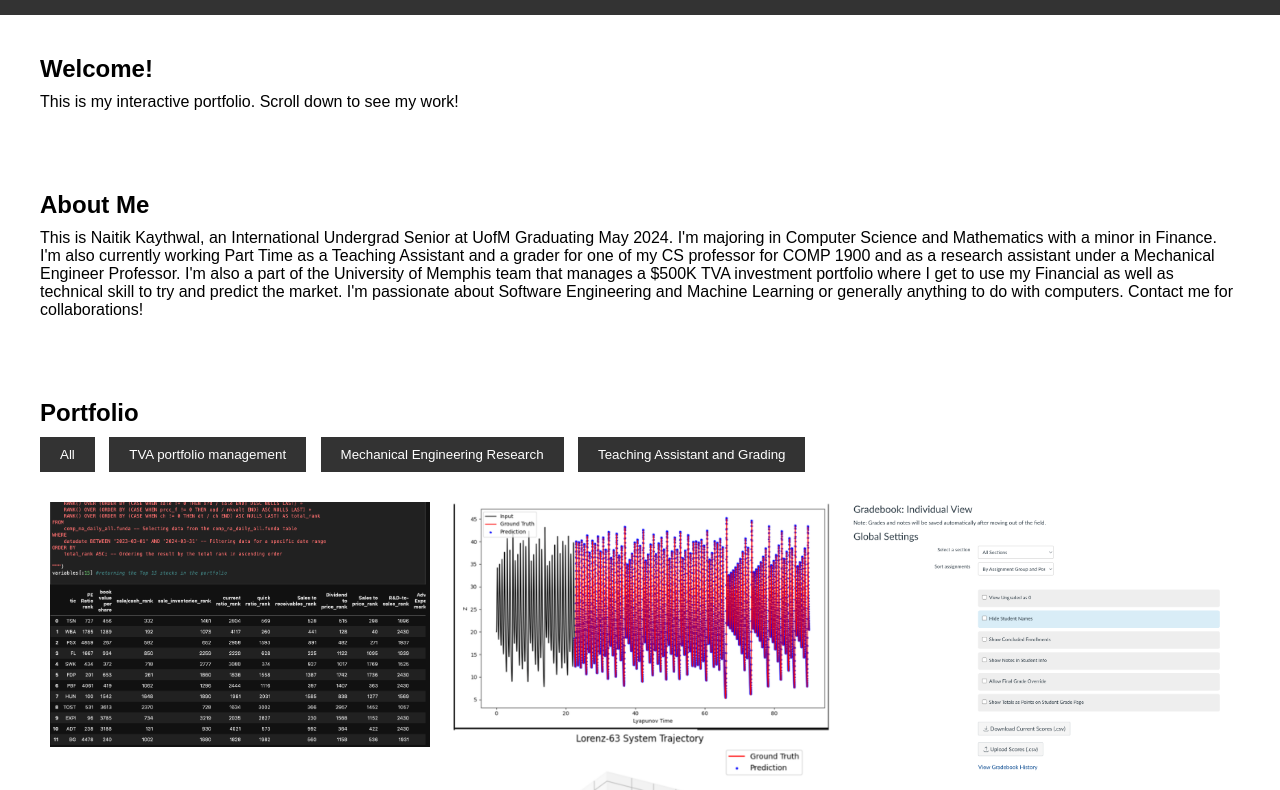
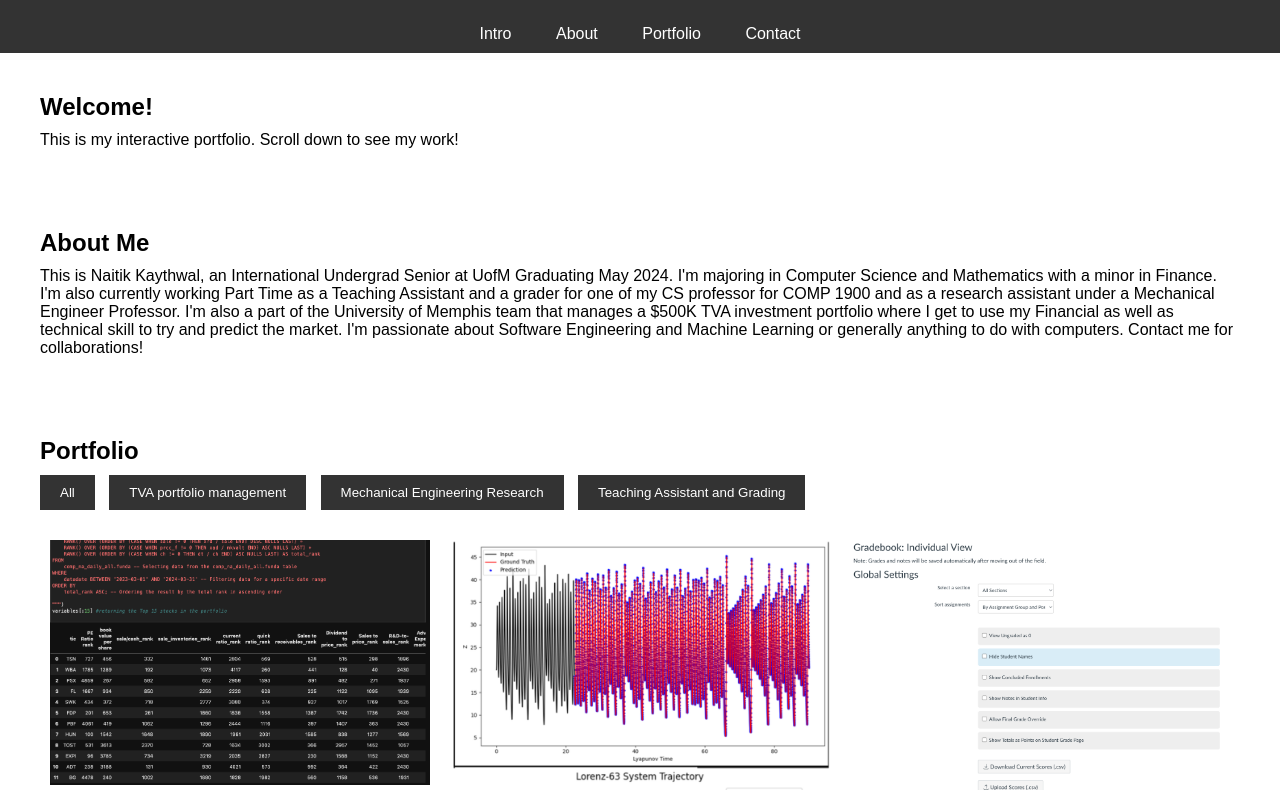
Before and after one commit to NaitikKaythwal/sa15, a plain HTML site: page index.html in a window 1280 px wide. Shown: the part 72-862 px from the top of the page. Drawn offline with Linux system fonts and the light colour scheme.

Commit message:
Adding navbar

```diff
--- a/index.html
+++ b/index.html
@@ -11,6 +11,15 @@
     <header>
       <h1>My Interactive Portfolio</h1>
     </header>
+
+    <nav>
+        <ul>
+          <li><a href="#intro">Intro</a></li>
+          <li><a href="#about">About</a></li>
+          <li><a href="#portfolio">Portfolio</a></li>
+          <li><a href="#contact">Contact</a></li>
+        </ul>
+      </nav>
 
     <section id="intro">
       <h2>Welcome!</h2>
--- a/styles.css
+++ b/styles.css
@@ -130,3 +130,35 @@
   .item:hover .overlay {
     opacity: 1;
   }
+
+  nav {
+    background-color: #333;
+    padding: 10px 0;
+  }
+
+  nav ul {
+    list-style-type: none;
+    margin: 0;
+    padding: 0;
+    text-align: center;
+  }
+
+  nav ul li {
+    display: inline;
+    margin-right: 20px;
+  }
+
+  nav ul li:last-child {
+    margin-right: 0; /* Remove margin from the last list item */
+  }
+
+  nav ul li a {
+    color: #fff;
+    text-decoration: none;
+    padding: 5px 10px;
+    transition: background-color 0.3s ease;
+  }
+
+  nav ul li a:hover {
+    background-color: #555;
+  }
```
